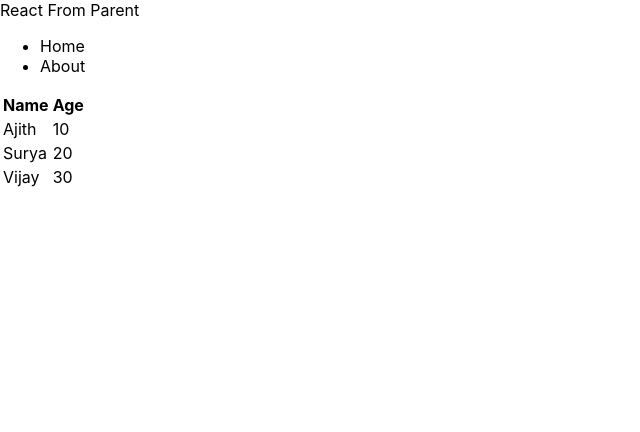
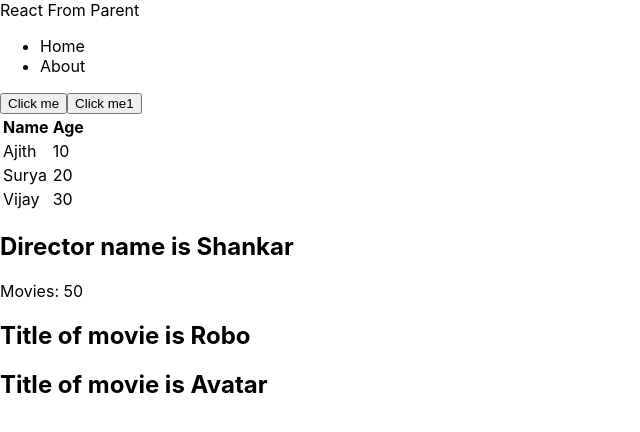
Before and after one commit to jintoppy/react-proj-apr-2019, a React (Create React App) app: page / in a window 1280 px wide. Shown: the top 432 px of the page, without its empty margins (0-640 px from the left). Built offline with nearby package versions, Linux system fonts and the light colour scheme.

Commit message:
adding stat

```diff
--- a/src/components/AppContent.js
+++ b/src/components/AppContent.js
@@ -1,7 +1,32 @@
-import React from 'react';
+import React, { Component } from 'react';
+import Movie from './Movie';
+import Director from './Director';
 
-const AppContent = (props) => {
-    const trItems = props.data.map((item, idx) => {
+
+const avatar = {
+    title: 'Avatar'
+};
+
+class AppContent extends Component {
+     state = {
+        movieData: {
+            title: 'Robo'
+        },
+        directorData: {
+            name: 'Shankar',
+            movies: 50
+        }
+    }
+
+    onBtnClick = (movieData) => {
+        this.setState({
+            movieData
+        });
+    }
+
+    render() {
+
+        const trItems = this.props.data.map((item, idx) => {
             return (
                 <tr key={idx}>
                     <td>{item.name}</td>
@@ -10,6 +35,19 @@ const AppContent = (props) => {
             )
         });
         return (
+            <div>
+                <button onClick={() => {
+                    const movieData = {
+                        title: 'Movie 1'
+                    };
+                    this.onBtnClick(movieData);
+                }}>Click me</button>
+                <button onClick={() => {
+                    const movieData = {
+                        title: 'Movie 2'
+                    };
+                    this.onBtnClick(movieData);
+                }}>Click me1</button>
                 <table>
                     <thead>
                         <tr>
@@ -21,7 +59,13 @@ const AppContent = (props) => {
                         {trItems}
                     </tbody>
                 </table>
+                <Director details={this.state.directorData} />
+                <Movie data={this.state.movieData} />
+                <Movie data={avatar} />
+            </div>
         )
+    }
+
 };
 
 export default AppContent;
--- /dev/null
+++ b/src/components/Director.js
@@ -0,0 +1,13 @@
+import React, { Fragment } from 'react';
+
+const Director = ({details}) => {
+    console.log('inside Director Component');
+    return (
+        <Fragment>
+            <h1>Director name is {details.name}</h1>
+            <span>Movies: {details.movies}</span>
+        </Fragment>
+    )
+};
+
+export default Director;
--- /dev/null
+++ b/src/components/Movie.js
@@ -0,0 +1,10 @@
+import React from 'react';
+
+const Movie = (props) => {
+    console.log('inside Movie Component');
+    return (
+        <h1>Title of movie is {props.data.title}</h1>
+    )
+};
+
+export default Movie;
```
Lines whose indentation alone changed are shown as unchanged.
